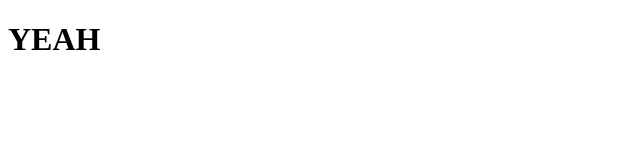
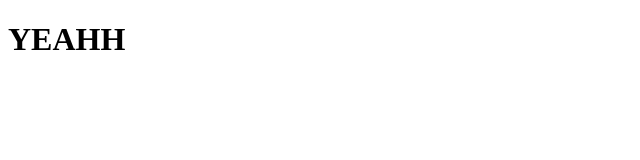
Before and after one commit to RE5CUER/11HW03, a plain HTML site: page index.html in a window 1280 px wide. Shown: the full height of the page, 0-640 px from the left. Drawn offline with Linux system fonts and the light colour scheme.

Commit message:
Update index.html

```diff
--- a/index.html
+++ b/index.html
@@ -6,6 +6,6 @@
     <title>Deployed by Jenkins</title>
 </head>
 <body>
-    <h1>YEAH</h1>
+    <h1>YEAHH</h1>
 </body>
 </html>
```
